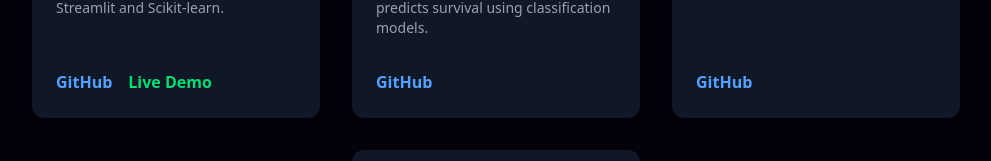
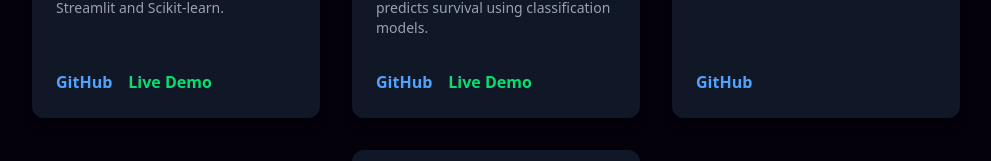
Before and after one commit to patilshubham0003/my_portfolio, a React (Vite) app: page / in a window 1280 px wide. Shown: the part 2576-2737 px from the top of the page, without its empty margins (144-1135 px from the left). Built offline with nearby package versions, Linux system fonts and the light colour scheme.

Commit message:
new link added

```diff
--- a/src/components/Project.jsx
+++ b/src/components/Project.jsx
@@ -14,7 +14,7 @@ function App() {
       description:
         "A machine learning project that analyzes Titanic passenger data and predicts survival using classification models.",
       link: "https://github.com/patilshubham0003/Titanic_Passenger_Survival_Analysis",
-      // no live demo
+      live:"https://titanicpassengersurvivalanalysis.streamlit.app/"
     },
     {
       title: "Customer Segmentation",
```
